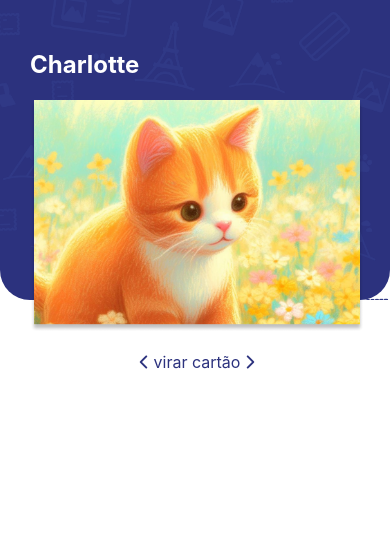
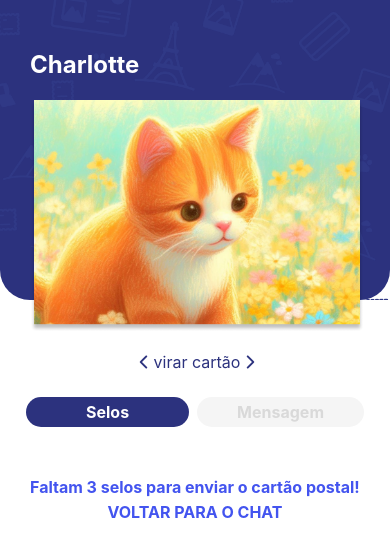
Before and after one commit to garlic1/jarrive-android, a React Native app in the folder jarrive/: screen /Stamp in a window 390 px wide. Shown: the top 556 px of the page. Built offline with nearby package versions, Linux system fonts and the light colour scheme; what react-native-copilot would draw is missing.

Commit message:
cartao postal abas selo e mensagem

```diff
--- a/jarrive/components/Chat/Chat.js
+++ b/jarrive/components/Chat/Chat.js
@@ -4,15 +4,12 @@ import ChatInput from "./ChatInput";
 import thomas from "../../assets/thomas.jpg";
 import MESSAGES_CONST from "../../utils/messages.json";
 import { Pressable } from "react-native";
-import { useContext, useEffect, useState } from "react";
+import { useContext, useState } from "react";
 import useMessages from "../../hooks/useMessages";
 import { MessagesContext } from "../../context/MessagesContext";
-import { useCopilot } from "react-native-copilot";
 
 const Chat = () => {
   const [userInput, setUserInput] = useState("");
-  const { start } = useCopilot();
-
   const { messages, currentMessage } = useContext(MessagesContext);
 
   const { getCurrentMessage } = useMessages();
--- a/jarrive/screens/Stamp/StampScreen.js
+++ b/jarrive/screens/Stamp/StampScreen.js
@@ -13,8 +13,9 @@ import stampBack from "../../assets/stamps/stamp_back.png";
 import { Ionicons } from "@expo/vector-icons";
 import { useRef, useState } from "react";
 
-const StampScreen = () => {
+const StampScreen = ({ navigation }) => {
   const [flip, setFlip] = useState(false);
+  const [activeTab, setActiveTab] = useState("selos");
 
   const flipAnim = useRef(new Animated.Value(0)).current;
 
@@ -170,10 +171,198 @@ const StampScreen = () => {
               </View>
             </Pressable>
           </View>
+          <View>
+            <View
+              style={{
+                display: "flex",
+                flexDirection: "row",
+                justifyContent: "center",
+                gap: 8,
+                margin: 20,
+              }}
+            >
+              <Pressable
+                style={
+                  activeTab === "selos"
+                    ? {
+                        color: "#FFFFFF",
+                        backgroundColor: "#2C327E",
+                        borderRadius: 20,
+                        elevation: 4,
+                        paddingVertical: 5,
+                        paddingHorizontal: 60,
+                      }
+                    : {
+                        color: "#D9D9D9",
+                        backgroundColor: "#F5F5F5",
+                        borderRadius: 20,
+                        elevation: 4,
+                        paddingVertical: 5,
+                        paddingHorizontal: 60,
+                      }
+                }
+                onPress={() => setActiveTab("selos")}
+              >
+                <Text
+                  style={{
+                    color: activeTab === "selos" ? "#FFFFFF" : "#D9D9D9",
+                    fontSize: 16,
+                    fontWeight: "bold",
+                  }}
+                >
+                  Selos
+                </Text>
+              </Pressable>
+              <Pressable
+                style={
+                  activeTab === "mensagem"
+                    ? {
+                        backgroundColor: "#2C327E",
+                        borderRadius: 20,
+                        elevation: 4,
+                        paddingVertical: 5,
+                        paddingHorizontal: 40,
+                      }
+                    : {
+                        backgroundColor: "#F5F5F5",
+                        borderRadius: 20,
+                        elevation: 4,
+                        paddingVertical: 5,
+                        paddingHorizontal: 40,
+                      }
+                }
+                onPress={() => setActiveTab("mensagem")}
+              >
+                <Text
+                  style={{
+                    color: activeTab === "mensagem" ? "#FFFFFF" : "#D9D9D9",
+                    fontSize: 16,
+                    fontWeight: "bold",
+                  }}
+                >
+                  Mensagem
+                </Text>
+              </Pressable>
+            </View>
+
+            {activeTab === "mensagem" && <MessageTab />}
+            {activeTab === "selos" && <StampsTab />}
+          </View>
+          <Pressable
+            style={{
+              backgroundColor: "#FFFFFF",
+              paddingVertical: 5,
+              display: "flex",
+              alignItems: "center",
+              justifyContent: "center",
+              elevation: 4,
+              borderRadius: 20,
+              marginHorizontal: 20,
+            }}
+            onPress={() => navigation.navigate("Chat")}
+          >
+            <Text
+              style={{
+                color: "#4354EF",
+                fontWeight: "bold",
+                fontSize: 16,
+              }}
+            >
+              VOLTAR PARA O CHAT
+            </Text>
+          </Pressable>
         </ImageBackground>
       </View>
     </View>
   );
 };
 
+const MessageTab = () => {
+  return (
+    <View
+      style={{
+        backgroundColor: "#F5F5F5",
+        margin: 20,
+        borderRadius: 20,
+        padding: 12,
+      }}
+    >
+      <View
+        style={{
+          display: "flex",
+          flexDirection: "row",
+          alignItems: "center",
+          gap: 8,
+        }}
+      >
+        <Pressable
+          style={{
+            backgroundColor: "#FFFFFF",
+            height: 30,
+            width: 30,
+            borderRadius: 30,
+            display: "flex",
+            alignItems: "center",
+            justifyContent: "center",
+            elevation: 4,
+          }}
+        >
+          <Ionicons size={20} name="volume-medium" color="#2C327E" />
+        </Pressable>
+        <View>
+          <Text
+            style={{
+              color: "#2C327E",
+              fontWeight: "bold",
+              fontSize: 16,
+            }}
+          >
+            Escute a mensagem!
+          </Text>
+        </View>
+      </View>
+      <View
+        style={{
+          margin: 12,
+        }}
+      >
+        <Text
+          style={{
+            fontStyle: "italic",
+            textAlign: "left",
+            color: "#787878",
+            fontSize: 16,
+            lineHeight: 25,
+          }}
+        >
+          {`Bonjour!\nJe m’appelle Charlotte, je suis grande: une fille de cinq ans!\n\nJe t’aime.\nBisous`}
+        </Text>
+      </View>
+    </View>
+  );
+};
+
+const StampsTab = () => {
+  return (
+    <View>
+      <View
+        style={{
+          marginLeft: 30,
+          marginTop: 30,
+        }}
+      >
+        <Text
+          style={{
+            color: "#4354EF",
+            fontWeight: "bold",
+            fontSize: 16,
+          }}
+        >
+          Faltam 3 selos para enviar o cartão postal!
+        </Text>
+      </View>
+    </View>
+  );
+};
+
 export default StampScreen;
```
